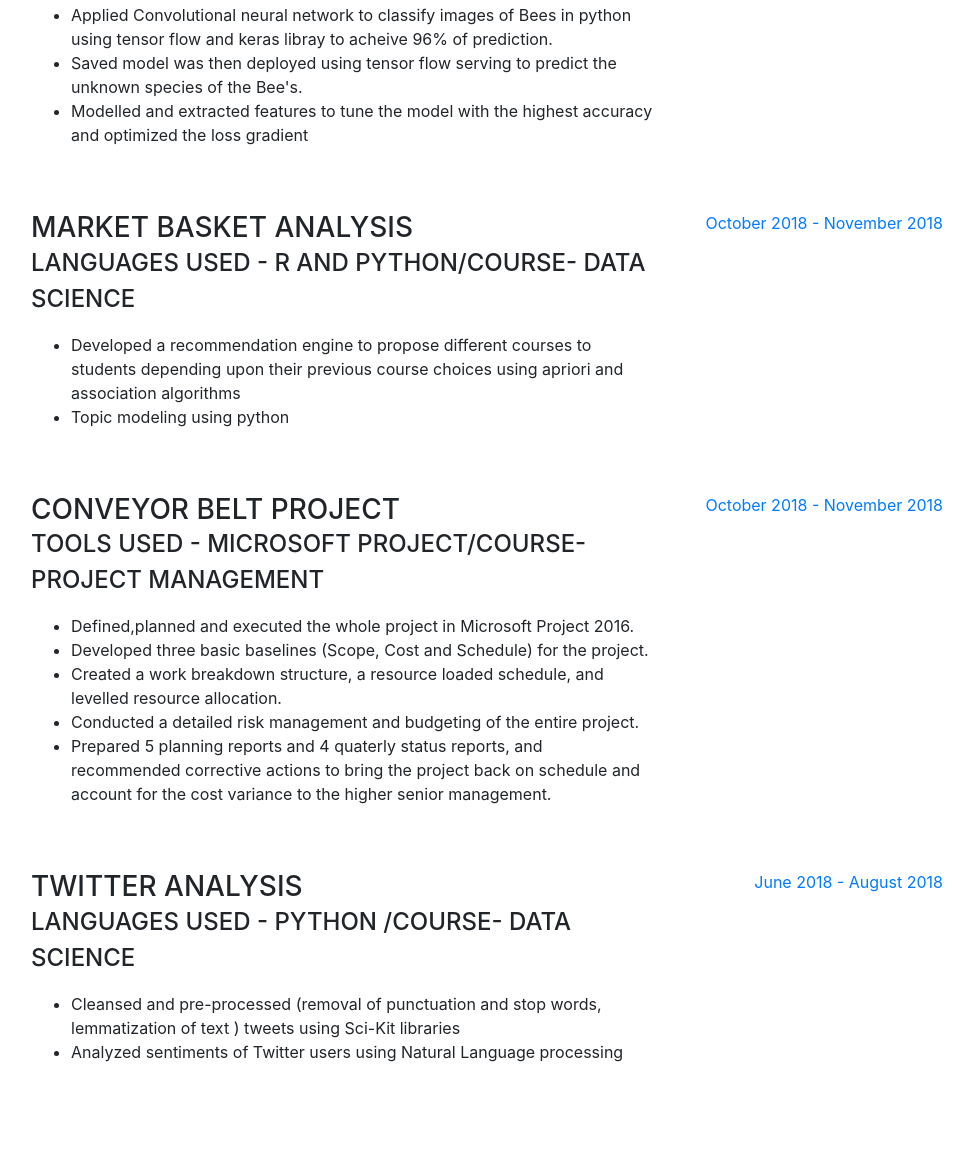
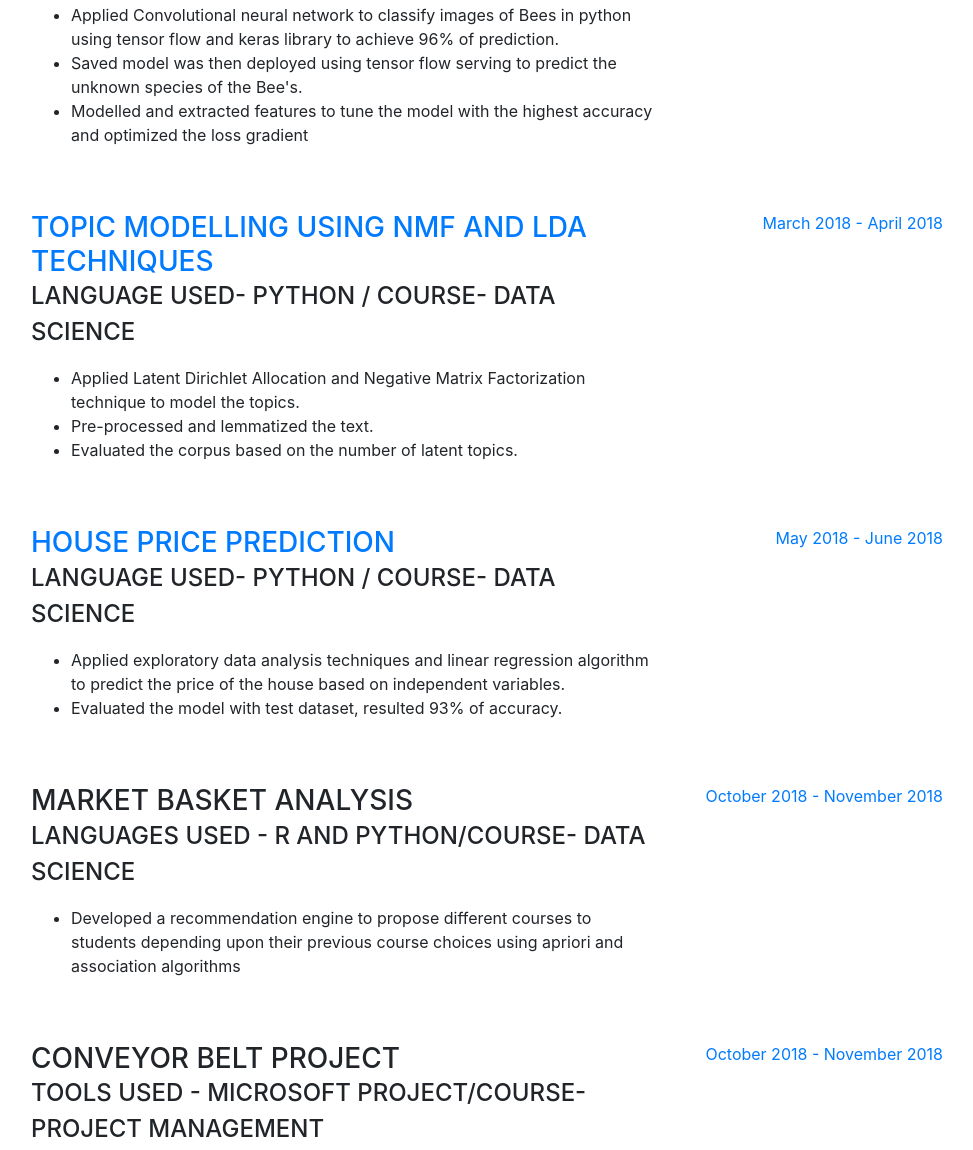
Before and after one commit to megh4/megh4.github.io, a website with bundled scripts: page index.html in a window 1280 px wide. Shown: the part 3712-4862 px from the top of the page, without its empty margins (289-1262 px from the left). Built offline with nearby package versions, Linux system fonts and the light colour scheme; a web font is replaced by a local one.

Commit message:
Update index.html

```diff
--- a/index.html
+++ b/index.html
@@ -260,7 +260,7 @@
             <div class="subheading mb-3">Language used- Python / course- Data Science</div>
             <p>
               <ul>
-                <li> Applied Convolutional neural network to classify images of Bees in python using tensor flow and keras libray to acheive 96% of prediction.</li>
+                <li> Applied Convolutional neural network to classify images of Bees in python using tensor flow and keras library to achieve 96% of prediction.</li>
                 <li> Saved model was then deployed using tensor flow serving to predict the unknown species of the Bee's.</li>
                 <li> Modelled and extracted features to tune the model with the highest accuracy and optimized the loss gradient </li>
 
@@ -274,12 +274,48 @@
 
         <div class="resume-item d-flex flex-column flex-md-row mb-5">
           <div class="resume-content mr-auto">
+            <h3 class="mb-0"><a href="https://github.com/megh4/Topic-Modelling" target="_blank">Topic Modelling using NMF and LDA techniques</a> </h3>
+            <div class="subheading mb-3">Language used- Python / course- Data Science</div>
+            <p>
+              <ul>
+                <li> Applied Latent Dirichlet Allocation and Negative Matrix Factorization technique to model the topics.</li>
+                <li> Pre-processed and lemmatized the text.</li>
+                <li> Evaluated the corpus based on the number of latent topics.</li>
+
+              </ul>
+            </p>
+          </div>
+          <div class="resume-date text-md-right">
+            <span class="text-primary">March 2018 - April 2018</span>
+          </div>
+        </div>
+
+        <div class="resume-item d-flex flex-column flex-md-row mb-5">
+          <div class="resume-content mr-auto">
+            <h3 class="mb-0"><a href="https://github.com/megh4/Linear-regression" target="_blank">House Price Prediction</a> </h3>
+            <div class="subheading mb-3">Language used- Python / course- Data Science</div>
+            <p>
+              <ul>
+                <li> Applied exploratory data analysis techniques and linear regression algorithm to predict the price of the house based on independent variables.</li>
+                <li> Evaluated the model with test dataset, resulted 93% of accuracy.</li>
+
+
+              </ul>
+            </p>
+          </div>
+          <div class="resume-date text-md-right">
+            <span class="text-primary">May 2018 - June 2018</span>
+          </div>
+        </div>
+
+        <div class="resume-item d-flex flex-column flex-md-row mb-5">
+          <div class="resume-content mr-auto">
             <h3 class="mb-0">Market Basket Analysis </h3>
             <div class="subheading mb-3">Languages used - R and Python/course- Data Science</div>
             <p>
               <ul>
                 <li> Developed a recommendation engine to propose different courses to students depending upon their previous course choices using apriori and association algorithms </li>
-                <li> Topic modeling using python </li>
+
 
               </ul>
             </p>
@@ -310,7 +346,7 @@
         </div>
         <div class="resume-item d-flex flex-column flex-md-row mb-5">
           <div class="resume-content mr-auto">
-            <h3 class="mb-0">Twitter Analysis</h3>
+            <h3 class="mb-0"><a href="https://github.com/megh4/Twitter-Analysis" target="_blank">Twitter Analysis</a></h3>
             <div class="subheading mb-3">Languages used - Python /course- Data Science</div>
             <p>
               <ul>
```
